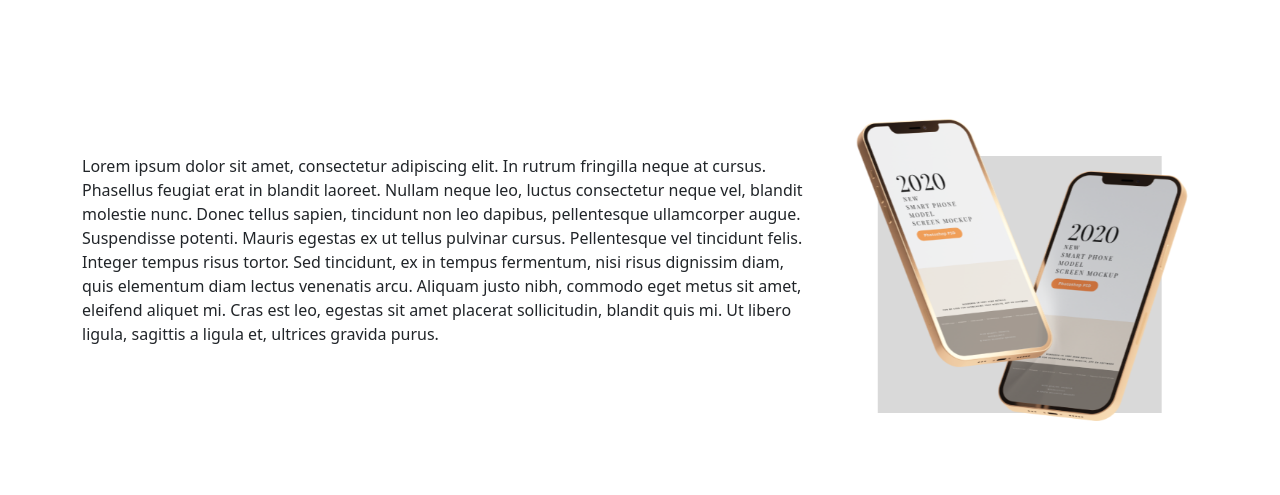
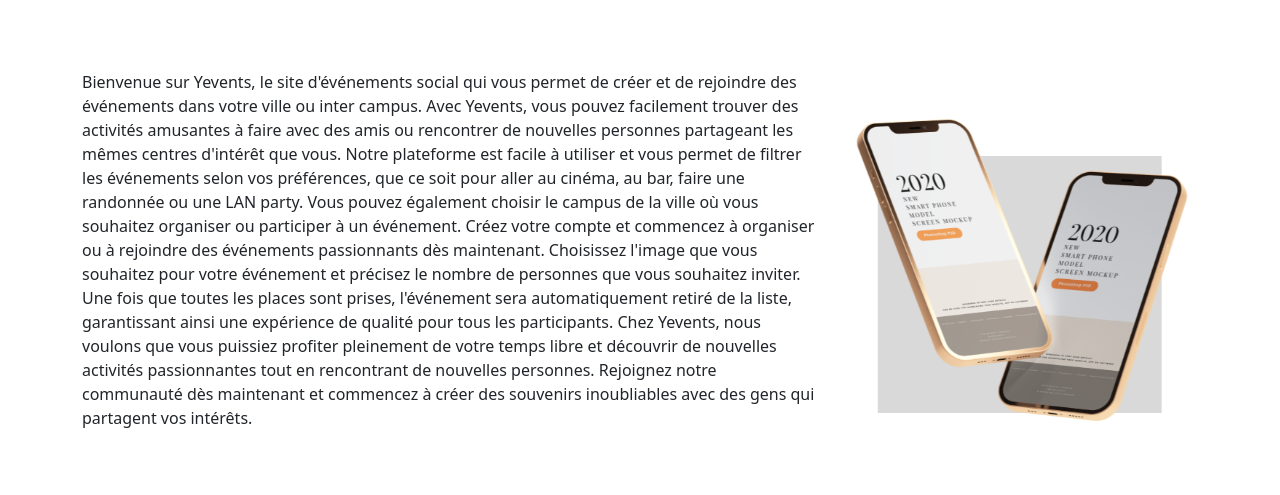
Before and after one commit to HunknownH/SiteVitrineYEvents, a plain HTML site: page challenge48h.html in a window 1280 px wide. Shown: the part 164-659 px from the top of the page. Drawn offline with nearby package versions, Linux system fonts and the light colour scheme.

Commit message:
Update challenge48h.html

```diff
--- a/challenge48h.html
+++ b/challenge48h.html
@@ -52,7 +52,13 @@
         </div>
         <div class="row">
           <div class="col-md-8 d-flex align-items-center">
-              <p>Lorem ipsum dolor sit amet, consectetur adipiscing elit. In rutrum fringilla neque at cursus. Phasellus feugiat erat in blandit laoreet. Nullam neque leo, luctus consectetur neque vel, blandit molestie nunc. Donec tellus sapien, tincidunt non leo dapibus, pellentesque ullamcorper augue. Suspendisse potenti. Mauris egestas ex ut tellus pulvinar cursus. Pellentesque vel tincidunt felis. Integer tempus risus tortor. Sed tincidunt, ex in tempus fermentum, nisi risus dignissim diam, quis elementum diam lectus venenatis arcu. Aliquam justo nibh, commodo eget metus sit amet, eleifend aliquet mi. Cras est leo, egestas sit amet placerat sollicitudin, blandit quis mi. Ut libero ligula, sagittis a ligula et, ultrices gravida purus.
+              <p>Bienvenue sur Yevents, le site d'événements social qui vous permet de créer et de rejoindre des événements dans votre ville ou inter campus. Avec Yevents, vous pouvez facilement trouver des activités amusantes à faire avec des amis ou rencontrer de nouvelles personnes partageant les mêmes centres d'intérêt que vous.
+
+                Notre plateforme est facile à utiliser et vous permet de filtrer les événements selon vos préférences, que ce soit pour aller au cinéma, au bar, faire une randonnée ou une LAN party. Vous pouvez également choisir le campus de la ville où vous souhaitez organiser ou participer à un événement.
+
+                Créez votre compte et commencez à organiser ou à rejoindre des événements passionnants dès maintenant. Choisissez l'image que vous souhaitez pour votre événement et précisez le nombre de personnes que vous souhaitez inviter. Une fois que toutes les places sont prises, l'événement sera automatiquement retiré de la liste, garantissant ainsi une expérience de qualité pour tous les participants.
+
+                Chez Yevents, nous voulons que vous puissiez profiter pleinement de votre temps libre et découvrir de nouvelles activités passionnantes tout en rencontrant de nouvelles personnes. Rejoignez notre communauté dès maintenant et commencez à créer des souvenirs inoubliables avec des gens qui partagent vos intérêts.
               </p>
           </div>
         <div class="col-md-4 d-flex align-items-center">
```
